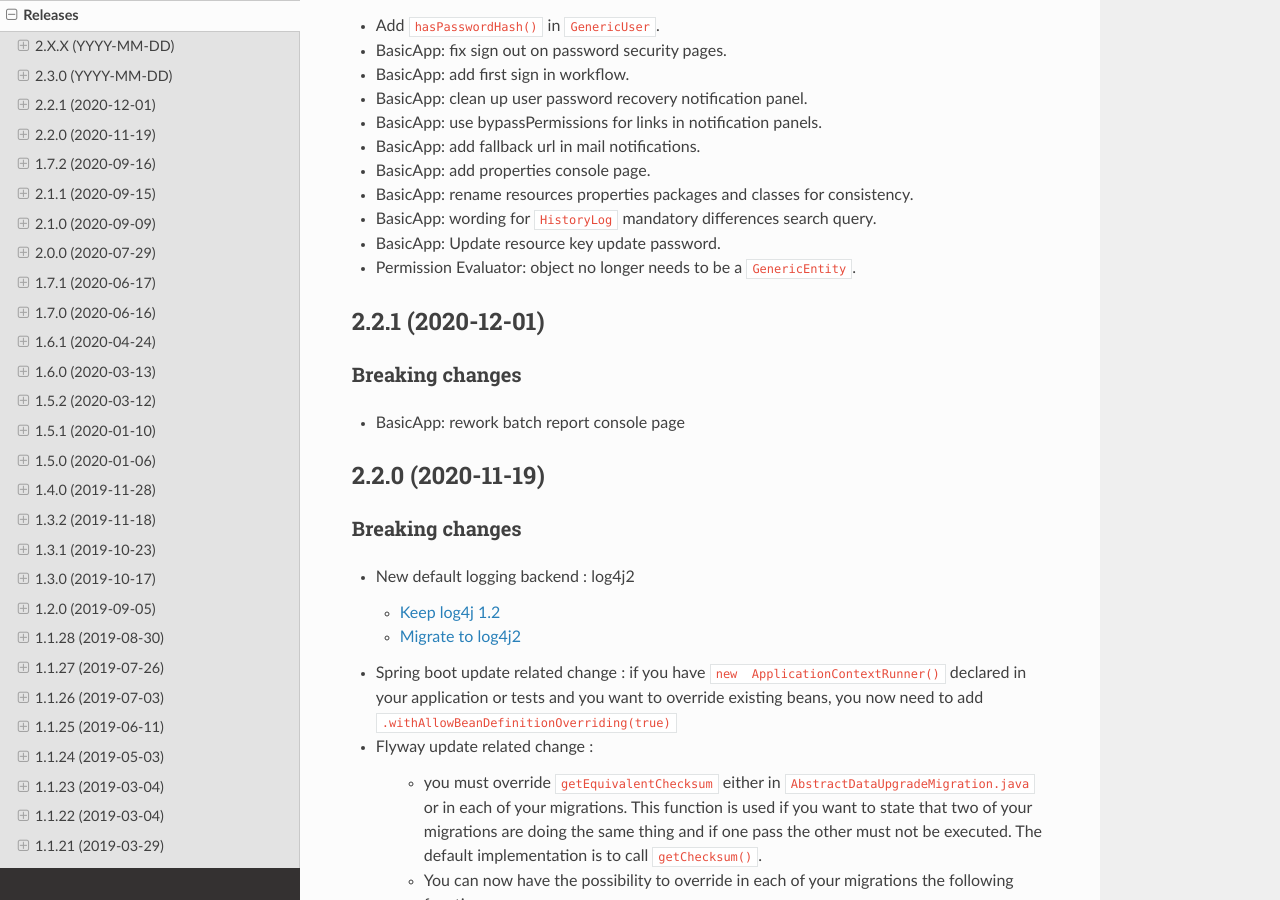
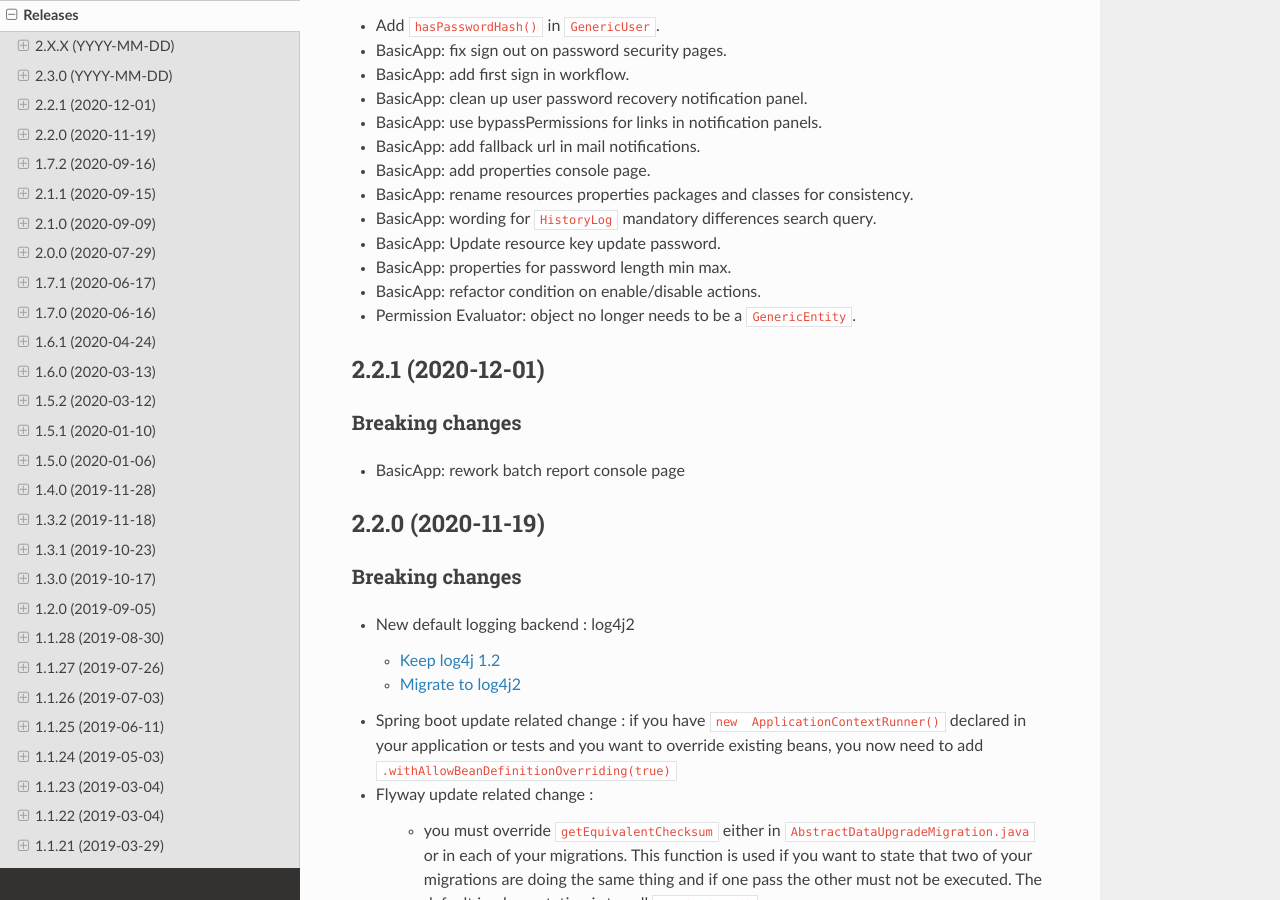
Before and after one commit to igloo-project/igloo-doc, a Sphinx documentation site: the page built from source/release-notes/releases.rst, in a window 1280 px wide and 900 px high, scrolled down 873 px. Built offline with Sphinx 7.4.7 and the Read the Docs theme 2.0.0, drawn with Linux system fonts in a browser that asks for light colours.

Commit message:
2.3.0: release notes

```diff
--- a/source/release-notes/releases.rst
+++ b/source/release-notes/releases.rst
@@ -54,6 +54,8 @@ Enhancements
 * BasicApp: rename resources properties packages and classes for consistency.
 * BasicApp: wording for ``HistoryLog`` mandatory differences search query.
 * BasicApp: Update resource key update password.
+* BasicApp: properties for password length min max.
+* BasicApp: refactor condition on enable/disable actions.
 * Permission Evaluator: object no longer needs to be a ``GenericEntity``.
 
 .. _v2.2.1:
```
